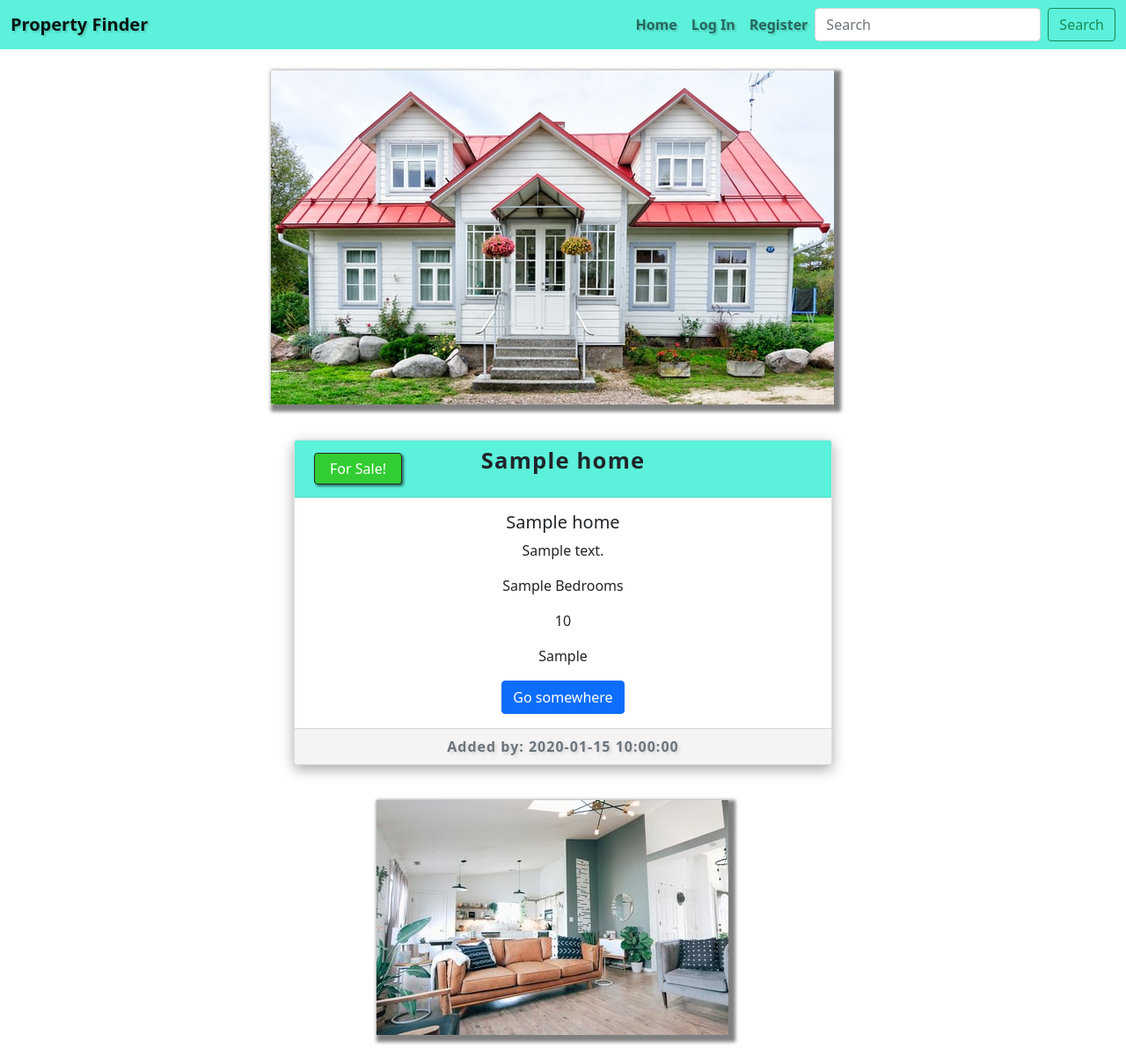
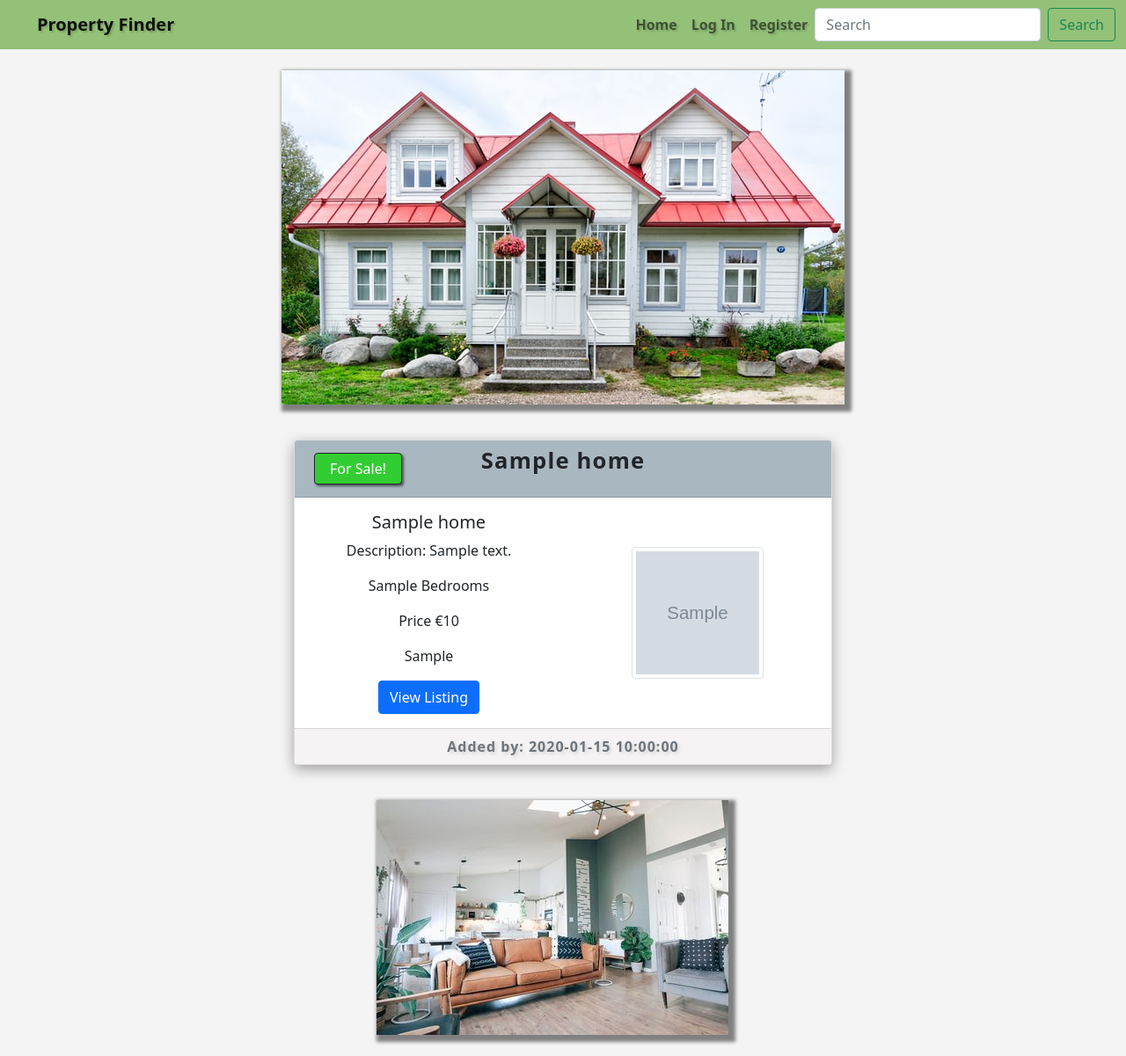
Before and after one commit to BXS-Archipelago/Property_Finder, a Flask app: page / in a window 1280 px wide. Shown: the whole page at 88% size. Run offline with Flask 2, Linux system fonts and the light colour scheme; grey boxes marked "Sample" are stand-in pictures; a database or web service that is not in the repository returns one stand-in record (values such as "Sample title"); some libraries are stand-ins or nearby versions.

Commit message:
Image, Card style adjust

```diff
--- a/app.py
+++ b/app.py
@@ -145,6 +145,7 @@ def edit_home(home_id):
         mongo.db.homes.update({"_id": ObjectId(home_id)},submit)
         flash("Property Successfully updated")
 
+    categories= mongo.db.categories.find().sort("category_name", 1)
     home = mongo.db.homes.find_one({"_id":ObjectId(home_id)})
     categories= mongo.db.categories.find().sort("category_name", 1)
     return render_template("edit_home.html", home=home, categories=categories)
@@ -159,6 +160,11 @@ def search():
     return render_template("homes.html", homes=result)
 
 
+@app.route("/view_home/<id>")
+def view_home(id):
+    current_home = mongo.db.homes.find_one({"_id": ObjectId(id)})
+    return render_template("view_home.html", home=current_home)
+
 
 @app.route("/delete_home/<home_id>")
 def delete_home(home_id):
--- a/static/css/style.css
+++ b/static/css/style.css
@@ -3,18 +3,19 @@
 body {
     padding: 0;
     margin: 0;
+    background: #f4f4f4
 }
 
 .navbar {
-    background-color: #5bf1db;
+    background-color: #93c178;
 }
 
 .text-nav {
     font-family: "Montserrat" 'Times New Roman', Times, serif;
     font-weight: 600;
     text-shadow: 2px 2px 2px rgba(0, 0, 0, 0.15);
+    padding-left: 15px;
 }
-
 .lead-img {
     display: flex;
     justify-content: center;
@@ -51,7 +52,7 @@ body {
 }
 
 .card-header {
-    background: #5bf1db;
+    background: #a9b7c0;
     margin: 0;
    }
 
@@ -121,3 +122,20 @@ body {
     border-radius: 7px;
     font-weight: bold;
 }
+
+.info-img{
+    display: flex;
+    flex-direction: row;
+}
+
+.img-cntr {
+    display: flex;
+    align-items: center;
+    justify-content: center;
+}
+
+
+.img-thumbnail {
+    height: 150px;
+    width: 150px;
+}
--- a/templates/add_home.html
+++ b/templates/add_home.html
@@ -6,12 +6,14 @@
 
 <!-- Create the form for entering Ad details -->
 <div class="row">
+
+
 <form  class="col-md-6 offset-md-3 g-3 align-items-center" action="{{ url_for('add_home') }}" method = "POST">
 <div class="toptext">Please choose from the dropdown menu: </div>
+
     <!-- Dropdown for property categories -->
+    <select id="category_name" name="category_name" class="form-select mb-3 form-control " aria-label="Default  example" required>
 
-    <select class="form-select mb-3 form-control " aria-label="Default  example" required>
-        <option value ="" disabled selected>Property Type</option>
 
         {% for category in categories %}
             <option value="{{ category.category_name }}">{{ category.category_name }}</option>
--- a/templates/edit_home.html
+++ b/templates/edit_home.html
@@ -12,9 +12,8 @@
 
 <!-- Dropdown for property categories -->
 
-     <select class="form-select mb-3 form-control " aria-label="Default select example"  required>
+     <select id="category_name" name="category_name" class="form-select mb-3 form-control " aria-label="Default  example" required>
 
-  <option value ="" disabled >Property Type</option>
 
         {% for category in categories %}
                 {% if category.category_name == home.category_name %}
@@ -88,7 +87,7 @@
                 {% if home.sale_sold  == "on" %}
                 <input class="form-check-input" type="checkbox" id="sale_sold" name = "sale_sold"  value ="{{ home.sale_sold }}" checked>
                 {% else %}
-                <input class="form-check-input" type="checkbox" id="sale_sold" name="sale_sold" value ="{{ home.sale_sold }}">
+                <input class="form-check-input" type="checkbox" id="sale_sold" name="sale_sold" value ="{{ home.sale_sold }}" >
                 {% endif %}
 
                 <label class="form-check-label" for="sale_sold">Click if property is Sold. Congratulations!</label>
--- a/templates/homes.html
+++ b/templates/homes.html
@@ -1,7 +1,7 @@
 {% extends 'base.html' %}
 
 {% block content %}
-<div class=" row lead-img">
+<div class=" row lead-img g-0">
 
 <div class="col-sm-12 col-md-6 mt-4 img-holder">
 <img src="../static/img/imgp1.jpg" class="img-item" alt="house for sale">
@@ -18,6 +18,7 @@
 <div class="col-sm-3"></div>
 <div class="col-sm-6 mt-4">
 <div class="card text-center card-shadow g-0">
+
   <div class="card-header row g-0">
       <div class="col-3 signs">{% if home.sale_sold == "on" %}
                 <div class=" border border-dark border-1 rounded sold">Sold!</div>
@@ -27,13 +28,18 @@
      <h6 class="list_title col-6">{{ home.category_name }}  </h6>
      <div class="col-3"></div>
   </div>
-  <div class="card-body">
+  <div class="info-img">
+  <div class="card-body col-6">
     <h5 class="card-title txt-1">{{ home.list_title }} </h5>
-    <p class="card-text txt-2">{{ home.list_description }}</p>
+    <p class="card-text txt-2">Description: {{ home.list_description }}</p>
     <p class="card-text txt-3">{{ home.list_bedrooms }} Bedrooms</p>
-    <p class="card-text txt-4">{{ home.list_price }}</p>
+    <p class="card-text txt-4">Price €{{ home.list_price }}</p>
     <p class="card-text txt-2">{{ home.sold_by }}</p>
-    <a href="{{ home.view_home }}" class="btn btn-primary">Go somewhere</a>
+    <a href="/view_home/{{ home._id }} " class="btn btn-primary">View Listing</a>
+  </div>
+  <div class="col-6 ml-auto img-cntr">
+  <img src="{{ home.list_image1 }}" class="img-thumbnail right" alt="...">
+  </div>
   </div>
   <div class="card-footer text-muted">
     Added by: {{ home.created_by }}
--- a/templates/profile.html
+++ b/templates/profile.html
@@ -45,7 +45,7 @@
     <p class="card-text">{{ home.list_bedrooms }} Bedrooms</p>
     <p class="card-text">{{ home.list_price }}</p>
     <p class="card-text">{{ home.sold_by }}</p>
-    <a href="#" class="btn btn-primary">Go somewhere</a>
+    <a href="#" class="btn btn-primary">View Listing</a>
   </div>
   <div class="card-footer text-muted">
     Added by: {{ home.created_by }}
```
Also changed, not shown: templates/login.html (+6 -5 lines), templates/view_home.html (+15 -24 lines).
